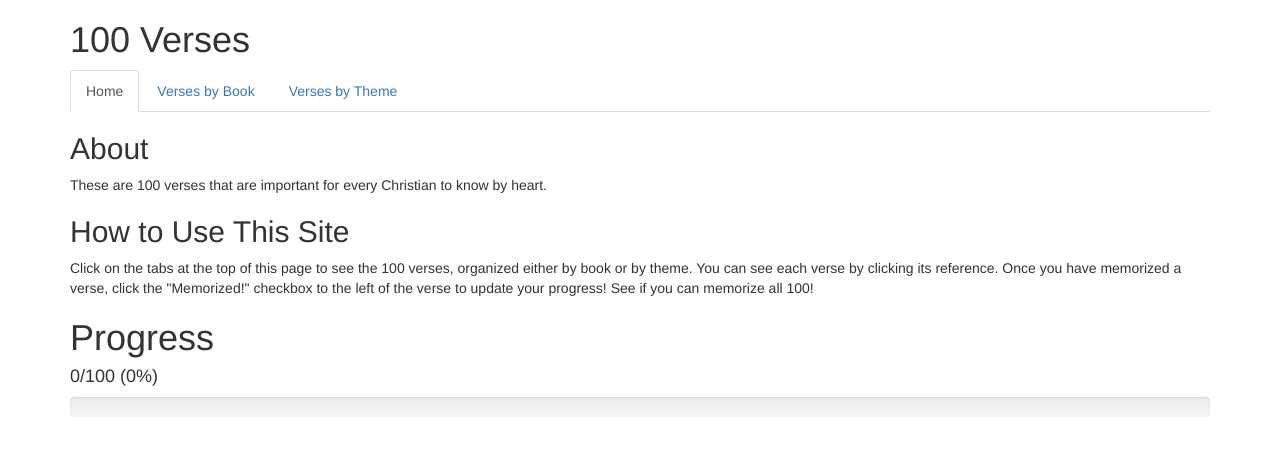
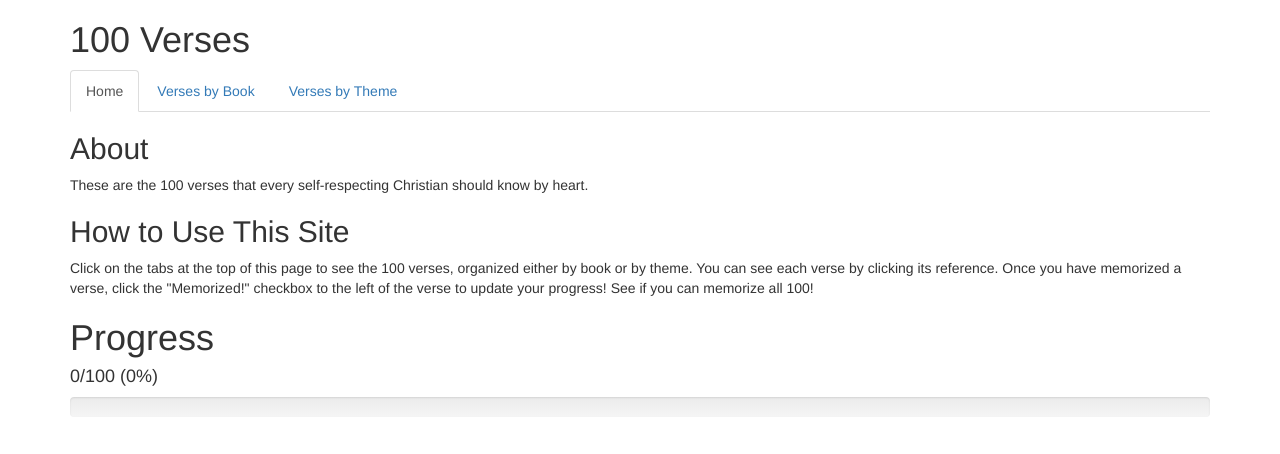
Before and after one commit to 100verses/100verses.github.io, a plain HTML site: page index.html in a window 1280 px wide. Drawn offline with nearby package versions, Linux system fonts and the light colour scheme.

Commit message:
changed about section

```diff
--- a/index.html
+++ b/index.html
@@ -69,7 +69,7 @@
 	    <div role="tabpanel" class="tab-pane fade in active" id="home">
 
 	    	<h2> About </h2>
-	    	These are 100 verses that are important for every Christian to know by heart.
+	    	These are the 100 verses that every self-respecting Christian should know by heart.
 
 	    	<h2> How to Use This Site </h2>
 	    	Click on the tabs at the top of this page to see the 100 verses, organized either by book or by theme. You can see each verse by clicking its reference. Once you have memorized a verse, click the "Memorized!" checkbox to the left of the verse to update your progress! See if you can memorize all 100!
```
